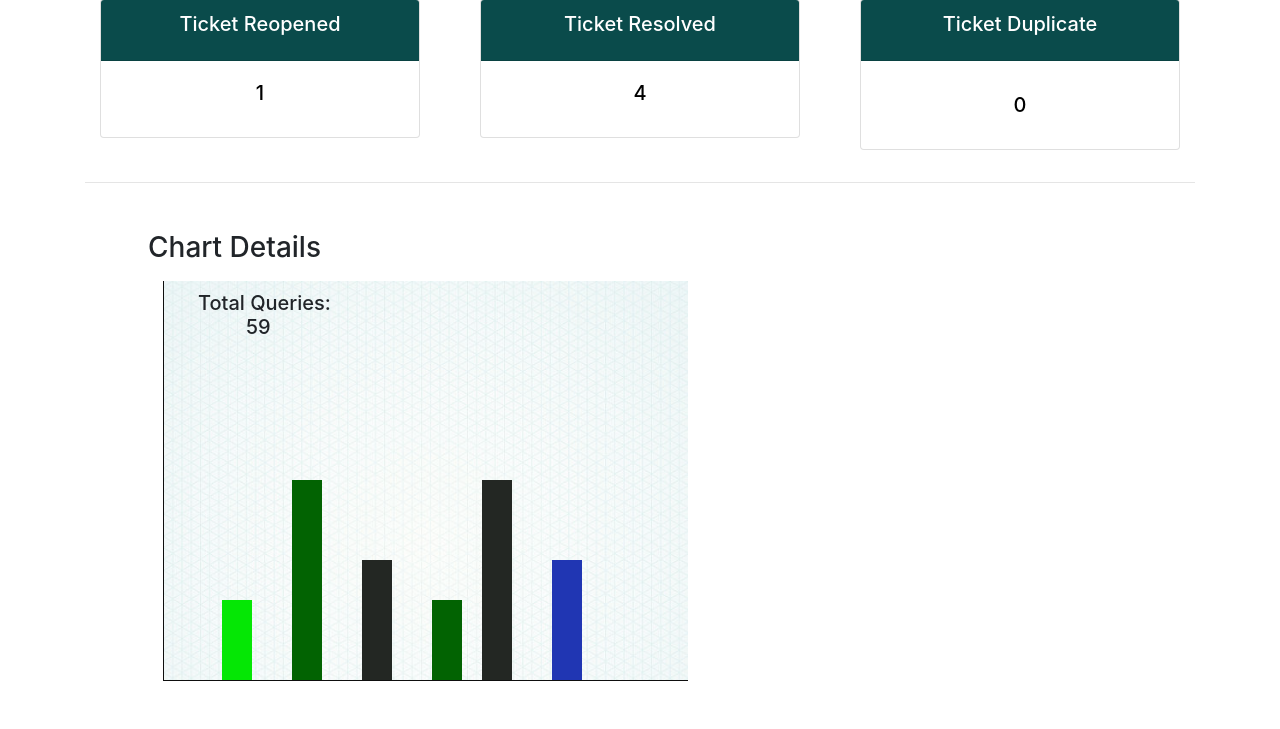
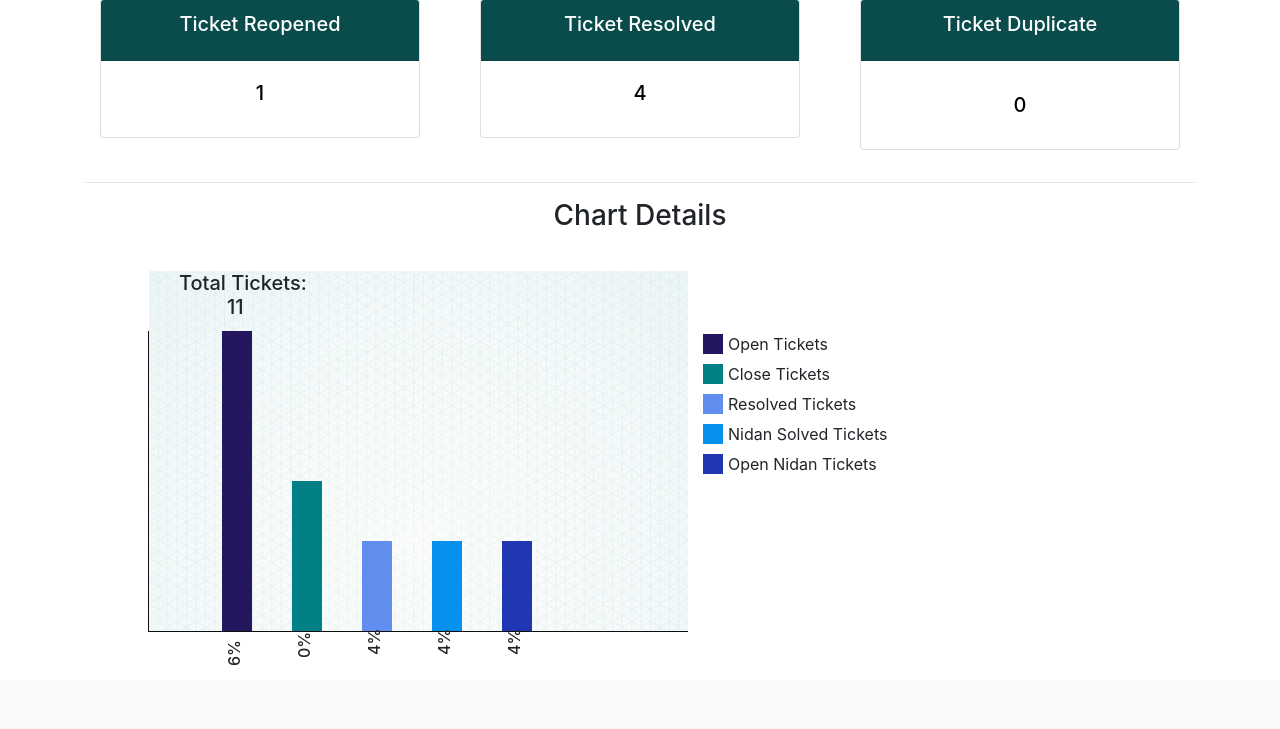
Before and after one commit to Prateeklodhi/Ticketing-Tool, a Django app: page / in a window 1280 px wide. Shown: the part 299-1028 px from the top of the page. After the commit the page ends 965 px from the top, so only its background shows below. Run offline with Django 4.2, Linux system fonts and the light colour scheme; a user stored in the database is signed in; data comes from the database, SQL or seed files in the repository; both versions use the stored data as it was after the commit; some libraries are stand-ins or nearby versions.

Commit message:
completedchart

```diff
--- a/tool/static/css/ticket_style.css
+++ b/tool/static/css/ticket_style.css
@@ -44,47 +44,52 @@ body
 
 /* ---------------------chart css---------------- */
 
+.inner_chart
+{
+    border-left: 1px solid #0e0e0e;
+    border-bottom: 1px solid #0e0e0e;
+    margin-top: 50px;
+}
+.inner_chart::before
+{
+    position: absolute;
+    content: '';
+    width: 100%;
+    height: 120%;
+    bottom: 0;
+    left: 0;
+    opacity: 0.5;
+    background:url('../images/chartbg.jpg');
+    background-size: cover;
+    background-repeat: no-repeat;
+    backface-visibility: unset;
+}
 .bar_chart
 {
     display: flex;
     align-items: center;
-    border-left: 1px solid #0e0e0e;
-    border-bottom: 1px solid #0e0e0e;
     padding-left: 100px;
-    height: 400px;
+    height: 300px;
     position: relative;
 }
-.bar_chart::before
-{
-    position: absolute;
-    content: '';
-    width: 100%;
-    height: 100%;
-    top: 0;
-    left: 0;
-    background:url('../images/chartbg.jpg');
-    background-size: cover;
-    background-repeat: no-repeat;
-    backface-visibility: unset;
-    opacity: 0.5;
-}
+
 .Total_details
 {
     position: absolute;
-    left: 50px;
-    top: 10px;
+    left: 30px;
+    top: -60px;
     width: 50%;
     height: 100px;
     z-index: 99;
 }
 .single_chart
 {
+    margin: 0;
     position: absolute;
     /* bottom: 0; */
     height: 80%;
     bottom: -8px;
     width: 30px;
-    overflow: hidden;
     height: calc(var(--i)*1%);
 }
 .single_chart::before
@@ -105,7 +110,7 @@ body
 }
 .single_chart:nth-child(1)
 {
-    background: rgb(5, 231, 5);
+    background: rgb(36, 23, 94);
     left: 50px;
 }
 
@@ -113,31 +118,91 @@ body
 .single_chart:nth-child(2)
 {
     left: 120px;
-    background: rgb(2, 99, 2);
+    background: rgb(3, 128, 133);
 
 }
 
 .single_chart:nth-child(3)
 {
-    background: rgb(35, 39, 35);
-
+    background: rgb(96, 141, 238);
     left:190px;
 }
 
 .single_chart:nth-child(4)
 {
-    background: rgb(2, 99, 2);
+    /* background: rgb(2, 99, 2); */
+    background: rgb(6, 145, 238);
     left: 260px;
 }
 
 .single_chart:nth-child(5)
 {
-    left: 310px;
-    background: rgb(35, 39, 35);
+    left: 330px;
+    background: rgb(32, 54, 179);
+}
+.single_chart>p,.single_chart>h6{
+    writing-mode: vertical-lr ;
+    transform-origin: left;
+    transform: rotate(180deg);
+    position: absolute;
+
+}
+.single_chart>h6
+{
+    top: 105%;
+    left: 30%;
+    height: 150px;
+    text-align: right;
+    margin-top: 10px;
+    left: -50%;
+    height: 10px;
+    text-align: left;
 }
 
-.single_chart:nth-child(6)
+.single_color_box
+{
+     text-align: left;
+     display: flex;
+     align-items: center;
+}
+
+.single_color_box span{
+
+    position: relative;
+    width: 20px;
+    height: 20px;
+    background: red;
+}
+.single_color_box p{
+    display: flex;
+    align-items: center;
+    height: 30px;
+    margin: 0;
+    padding-left: 5px;
+}
+
+
+.single_color_box:nth-child(1) span
+{
+    background: rgb(36, 23, 94);
+}
+
+
+.single_color_box:nth-child(2) span
+{
+    background: rgb(3, 128, 133);
+
+}
+
+.single_color_box:nth-child(3) span
+{
+    background: rgb(96, 141, 238);
+}
+.single_color_box:nth-child(4) span
+{
+    background: rgb(6, 145, 238);
+}
+.single_color_box:nth-child(5) span
 {
     background: rgb(32, 54, 179);
-    left:380px;
 }
--- a/tool/templates/ticket/chart.html
+++ b/tool/templates/ticket/chart.html
@@ -1,32 +1,62 @@
 {% block content %}
+<h3 class="text-center">Chart Details</h3>
+<section class="chart_section container m-5  row justify-content-between">
 
-<section class="chart container m-5">
-  <h3>Chart Details</h3>
-
-  <div class="inner_chart col-12 mt-3 ">
+  <div class="inner_chart col-12 col-lg-6 ">
     <div class="Total_details">
       <h5>
-        Total Queries:<p class="ml-5"> 59</p></div>
-      </h5>
+        Total Tickets:<p class="ml-5"> {{total_ticket}}</p>
+    </div>
+    </h5>
+    <div class="col-12 col-lg-6 bar_chart">
+      <div class="single_chart m-2" style="--i:100">
+        <!-- <p>Open Tickets</p> -->
+        <h6>{{ticket_open}}%</h6>
+      </div>
 
-    <div class="col-12 col-lg-6 bar_chart">
-      <div class="single_chart m-2" style="--i:20">
-      </div>
       <div class="single_chart m-2" style="--i:50">
+        <!-- <p>Close Tickets</p> -->
+        <h6>{{ticket_closed}}%</h6>
       </div>
       <div class="single_chart m-2" style="--i:30">
-      </div>
-      <div class="single_chart m-2" style="--i:20">
-      </div>
-      <div class="single_chart m-2" style="--i:50">
+        <!-- <p>Resolved Tickets</p> -->
+        <h6>{{ticket_resolved}}%</h6>
       </div>
       <div class="single_chart m-2" style="--i:30">
+        <!-- <p>Nidan Solved Tickets</p> -->
+        <h6>{{ticket_resolved}}%</h6>
+      </div>
+      <div class="single_chart m-2" style="--i:30">
+        <!-- <p>Open Nidan Tickets</p> -->
+        <h6>{{ticket_resolved}}%</h6>
       </div>
     </div>
   </div>
+  <div class="details col-12 col-lg-6 mt-5">
+    <div class="color_boxes">
+      <div class="single_color_box">
+        <span></span>
+        <p>Open Tickets</p>
+      </div>
+      <div class="single_color_box">
+        <span></span>
+        <p>Close Tickets</p>
+      </div>
+      <div class="single_color_box">
+        <span></span>
+        <p>Resolved Tickets</p>
+      </div>
+      <div class="single_color_box">
+        <span></span>
+        <p>Nidan Solved Tickets</p>
+      </div>
+      <div class="single_color_box">
+        <span></span>
+        <p>Open Nidan Tickets</p>
+      </div>
+
+    </div>
+  </div>
 </section>
-<script>
-
-</script>
 
 {% endblock %}
```
Also changed, not shown: db.sqlite3.
